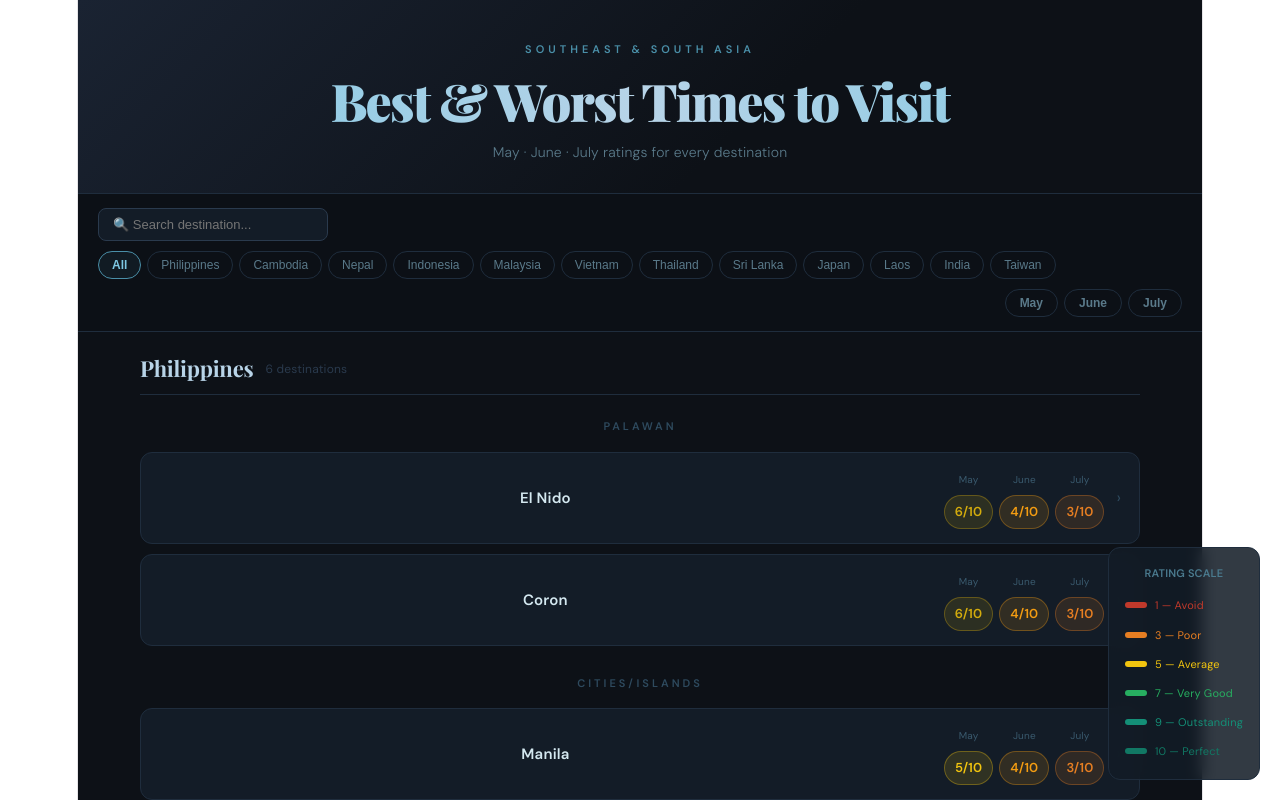
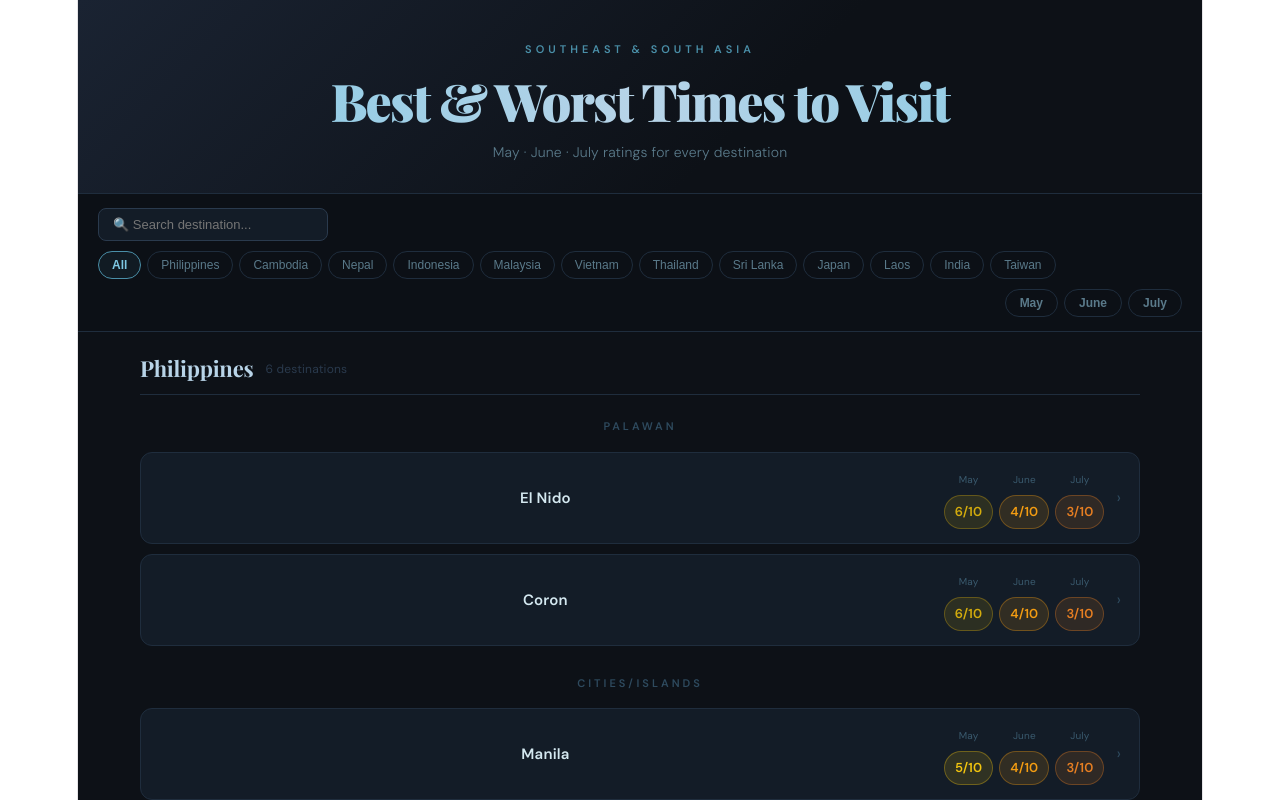
Before and after one commit to guylah/tourism-site, a React (Vite) app: page / in a window 1280 px wide. Shown: the top 800 px of the page. Built offline with nearby package versions, Linux system fonts and the light colour scheme.

Commit message:
Removed scale

```diff
--- a/src/App.jsx
+++ b/src/App.jsx
@@ -1059,26 +1059,9 @@ export default function App() {
       </div>
 
       {/* Legend */}
-      <div style={{
-        position: "fixed",
-        bottom: 20,
-        right: 20,
-        background: "#131c27dd",
-        border: "1px solid #1f2d3d",
-        borderRadius: 12,
-        padding: "12px 16px",
-        backdropFilter: "blur(8px)",
-        fontSize: 11,
-        color: "#3a5a6e"
-      }}>
-        <div style={{ marginBottom: 6, fontWeight: 600, color: "#4a7a8e" }}>RATING SCALE</div>
-        {[1,3,5,7,9,10].map(r => (
-          <div key={r} style={{ display: "flex", alignItems: "center", gap: 8, marginBottom: 3 }}>
-            <div style={{ width: 22, height: 6, borderRadius: 3, background: RATING_COLORS[r] }} />
-            <span style={{ color: RATING_COLORS[r] }}>{r} — {["","Avoid","Very Poor","Poor","Below Avg","Average","Good","Very Good","Excellent","Outstanding","Perfect"][r]}</span>
-          </div>
-        ))}
+
+
+        {}
       </div>
-    </div>
   );
 }
```
